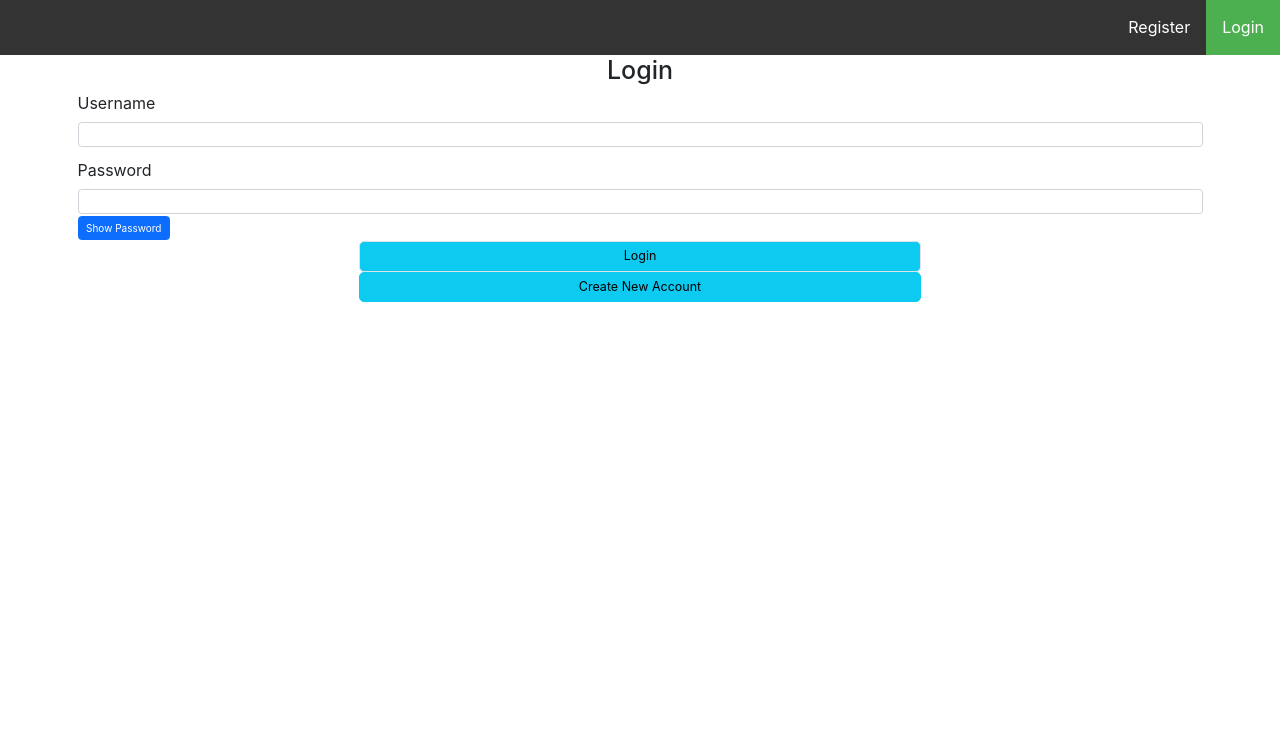
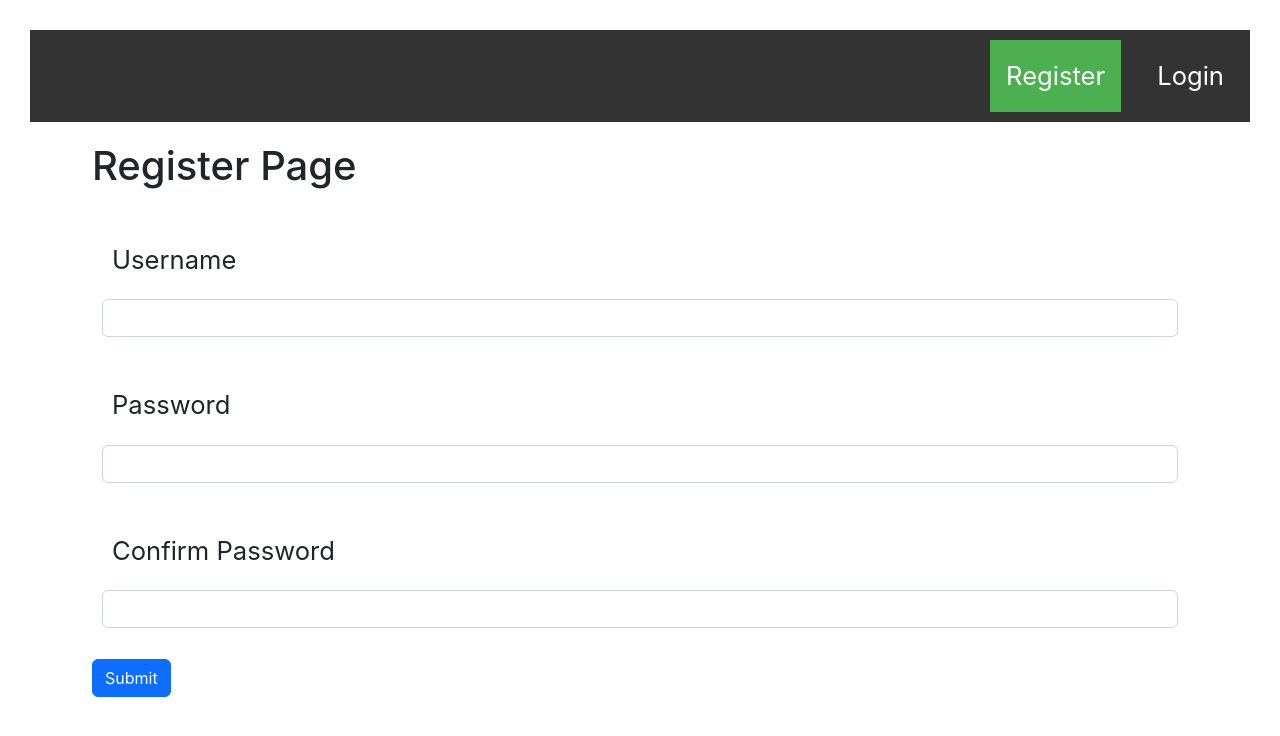
Before and after one commit to AideeGH/books-app, a React (Create React App) app: page /register in a window 1280 px wide. Before the commit this address led to /login. Shown: the top 736 px of the page. Built offline with nearby package versions, Linux system fonts and the light colour scheme.

Commit message:
css updates

```diff
--- a/src/App.css
+++ b/src/App.css
@@ -8,13 +8,13 @@
   --transition: all 300ms ease-in-out;
 }
 * {
-  padding: 0;
+  padding: 10px;
   margin: 0;
-  box-sizing: border-box;
+  /* box-sizing: border-box; */
 }
-html {
+/* html {
   font-size: 10px;
-}
+} */
 body {
   font-size: 1.6rem;
   line-height: 1.7;
--- a/src/App.js
+++ b/src/App.js
@@ -9,6 +9,7 @@ import {
 import LoginPage from "./Components/LoginPage";
 import Menu from "./Components/Menu";
 import FavoritesPage from "./Components/FavoritesPage";
+import RegisterPage from "./Components/RegisterPage";
 function App() {
   return (
     <>
@@ -16,9 +17,9 @@ function App() {
         <Menu />
         <Routes>
           <Route path="/login" element={<LoginPage />} />
+          <Route path="/register" element={<RegisterPage />} />
           <Route path="/search" element={<SearchPage />} />
           <Route path="/favorites" element={<FavoritesPage />} />
-
           <Route path="/*" element={<Navigate to="/login" />} />
         </Routes>
       </Router>
--- a/src/Components/BookDisplay.jsx
+++ b/src/Components/BookDisplay.jsx
@@ -4,17 +4,23 @@ function BookDisplay({ book, isFavorite, add, remove }) {
   const { book_id, title, author, pic } = book;
 
   return (
-    <div className="col-lg-3 d-flex flex-column justify-content-between">
+    <div className="col-lg-3 d-flex flex-column justify-content-between booklist-content">
       <h5 className="text-center">{title}</h5>
       <h6 className="text-center">{author}</h6>
       <img className="px-2 p-3 col" src={pic} alt={title} />
       {isFavorite && (
-        <button onClick={() => remove(book_id)} className="mt-4 mx-auto">
+        <button
+          onClick={() => remove(book_id)}
+          className="mt-4 mx-auto btn btn-outline-secondary"
+        >
           Remove Favorite
         </button>
       )}
       {!isFavorite && (
-        <button onClick={() => add(book)} className="mt-4 mx-auto">
+        <button
+          onClick={() => add(book)}
+          className="mt-4 mx-auto btn btn-outline-secondary"
+        >
           Add Favorite
         </button>
       )}
--- a/src/Components/FavoritesPage.jsx
+++ b/src/Components/FavoritesPage.jsx
@@ -17,9 +17,7 @@ function FavoritesPage() {
             <BookDisplay book={val} isFavorite={true} remove={remove} />
           ))}
         {favorites.length === 0 && (
-          <h3 className="text-center col-12">
-            No Favorites. Go Back To Search And Add Some!
-          </h3>
+          <h3 className="text-center col-12">No Favorites Yet</h3>
         )}
       </div>
     </div>
--- /dev/null
+++ b/src/Components/RegisterPage.jsx
@@ -0,0 +1,90 @@
+import React, { useState, useEffect } from "react";
+import { useNavigate } from "react-router-dom";
+function RegisterPage() {
+  const [userName, setUserName] = useState("");
+  const [password, setPassword] = useState("");
+  const [cPassword, setCPassword] = useState("");
+  const [showErrorMessage, setShowErrorMessage] = useState(false);
+  const [cPasswordClass, setCPasswordClass] = useState("form-control");
+  const [isCPasswordDirty, setIsCPasswordDirty] = useState(false);
+  const navigate = useNavigate();
+  useEffect(() => {
+    if (isCPasswordDirty) {
+      if (password === cPassword) {
+        setShowErrorMessage(false);
+        setCPasswordClass("form-control is-valid");
+      } else {
+        setShowErrorMessage(true);
+        setCPasswordClass("form-control is-invalid");
+      }
+    }
+  }, [cPassword]);
+  const handleCPassword = (e) => {
+    setCPassword(e.target.value);
+    setIsCPasswordDirty(true);
+  };
+  return (
+    <div className="container">
+      <h1>Register Page</h1>
+      <div>
+        <div className="mb-3">
+          <label htmlFor="username" className="form-label">
+            Username
+          </label>
+          <input
+            type="username"
+            className="form-control"
+            id="username"
+            value={userName}
+            onChange={(e) => {
+              setUserName(e.target.value);
+            }}
+          />
+        </div>
+        <div className="mb-3">
+          <label htmlFor="password" className="form-label">
+            Password
+          </label>
+          <input
+            type="password"
+            className="form-control"
+            id="password"
+            value={password}
+            onChange={(e) => {
+              setPassword(e.target.value);
+            }}
+          />
+        </div>
+        <div className="mb-3">
+          <label htmlFor="confirmPassword" className="form-label">
+            Confirm Password
+          </label>
+          <input
+            type="password"
+            className={cPasswordClass}
+            id="confirmPassword"
+            value={cPassword}
+            onChange={handleCPassword}
+          />
+        </div>
+        {showErrorMessage && isCPasswordDirty ? (
+          <div> Passwords did not match </div>
+        ) : (
+          ""
+        )}
+        <button
+          type="submit"
+          className="btn btn-primary"
+          onClick={() => {
+            if (userName.length > 0 && password.length > 0) {
+              navigate("/login");
+            }
+          }}
+        >
+          Submit
+        </button>
+      </div>
+    </div>
+  );
+}
+export default RegisterPage;
--- a/src/Components/SearchPage.jsx
+++ b/src/Components/SearchPage.jsx
@@ -1,4 +1,4 @@
-import React, { useContext, useState, useMemo } from "react";
+import React, { useContext, useState, useMemo, useEffect } from "react";
 import useAxios from "../Hooks/Axios";
 import { SearchContext } from "../Contexts/SearchContext";
 import BookDisplay from "./BookDisplay";
@@ -23,22 +23,20 @@ function SearchPage() {
   console.log(books);
   console.log(error);
   return (
-    <div className="search-form">
-      <div className="container">
-        <div className="search-form-content">
+    <div>
+      <div>
+        <div>
           <h3 className="text-center">Search Book</h3>
-          <form className="search-form " onSubmit={handleSubmit}>
-            <div className="search-form-elem flex flex-sb bg-white">
+          <form onSubmit={handleSubmit}>
+            <div>
               <input
                 type="text"
-                className="form-control"
                 placeholder="Book title..."
                 value={search}
                 onChange={(e) => setSearch(e.target.value)}
               />
               <button
                 type="submit"
-                className="flex flex-c"
                 onClick={() => {
                   setUrl("&q=" + search);
                 }}
@@ -46,12 +44,11 @@ function SearchPage() {
                 <FaSearch className="text-purple transparent" size={32} />
               </button>
             </div>
-            <div className="d-flex align-content-stretch flex-wrap">
+            <div className="d-flex flex-wrap">
               {books &&
                 books.length > 0 &&
                 books.map((val) => (
                   <BookDisplay
-                    className="row-wrap p-2 flex-column row"
                     book={val}
                     isFavorite={faveIDs.includes(val.book_id)}
                     add={add}
```
